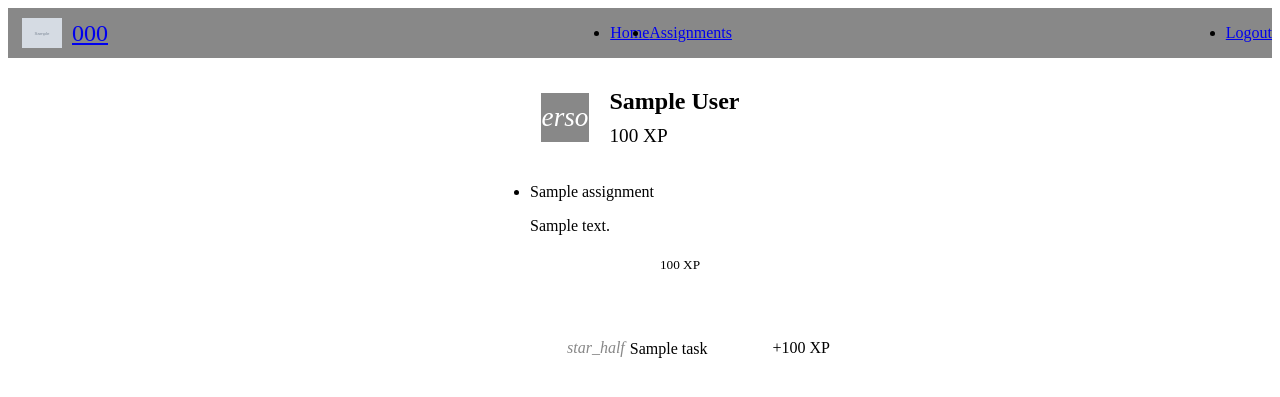
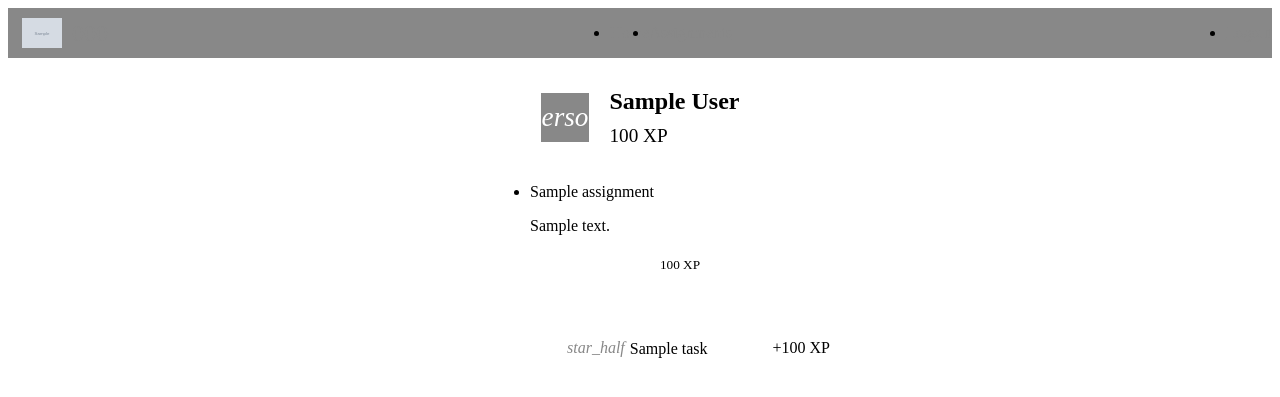
Before and after one commit to wallysalami/gamified-education, a Django app: page /000/000/assignments in a window 1280 px wide. Shown: the top 397 px of the page. Run offline with Django 3.2, Linux system fonts and the light colour scheme; a user stored in the database is signed in; tables that the repository leaves empty hold one stand-in row (values such as "Sample post"); grey boxes marked "Sample" are stand-in pictures; some libraries are stand-ins or nearby versions.

Commit message:
Use primary color in links

```diff
--- a/course/templates/course/base.html
+++ b/course/templates/course/base.html
@@ -39,6 +39,10 @@
                     }
                     .primary-color-text {
                         color: {{course.primary_hex_color }} !important;
+                    }
+                    a,
+                    .dropdown-content li > a {
+                        color: {{ course.primary_hex_color }};
                     }
 
 
```
